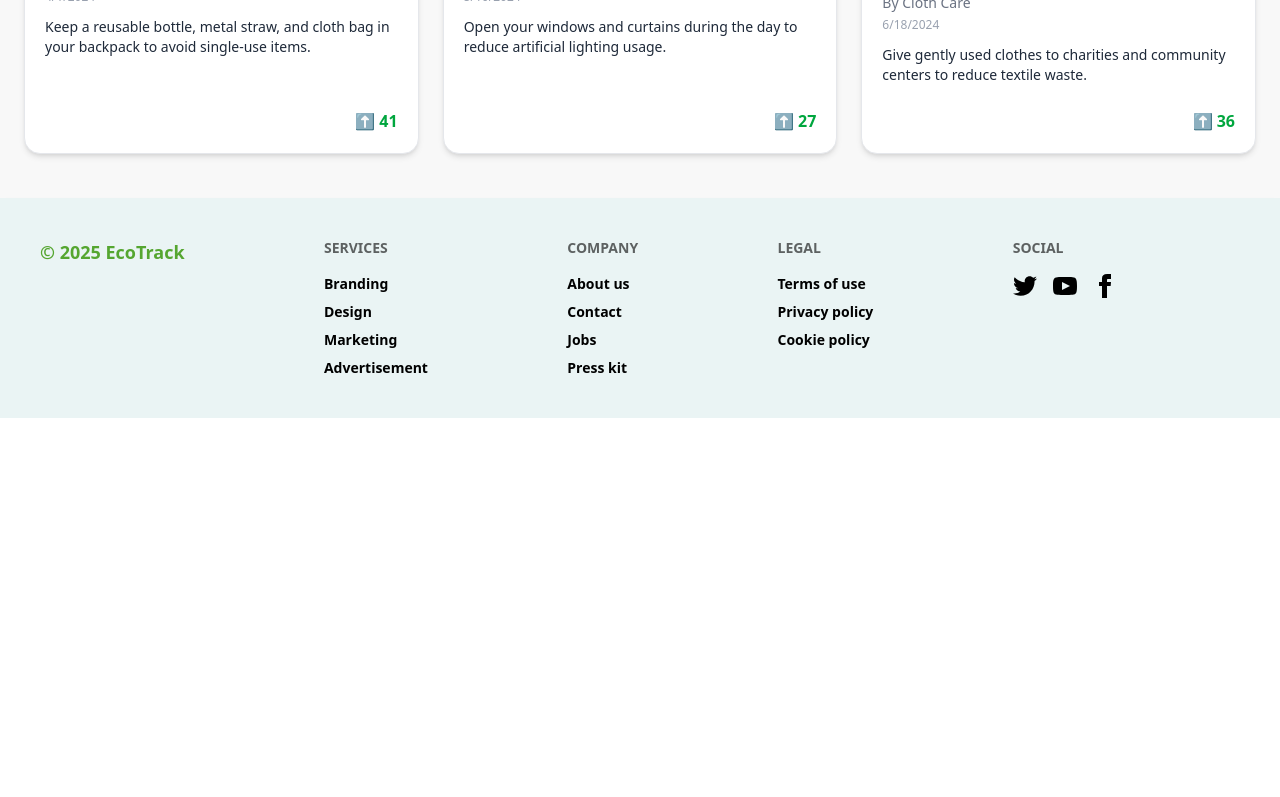
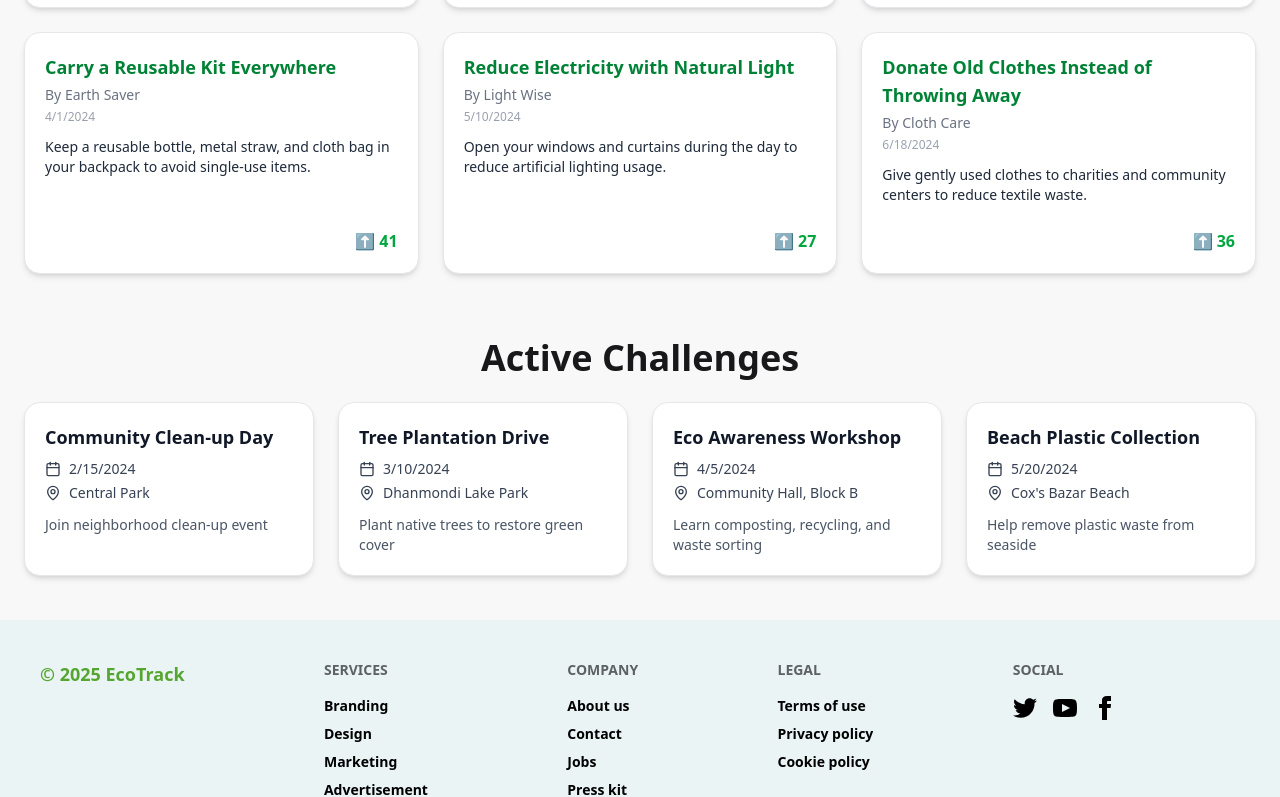
Before and after one commit to Md-Shahed-Chowdhury/A10-EcoTrack-Clientside, a React (Vite) app: page / in a window 1280 px wide. Shown: the part 2145-2942 px from the top of the page. Before the commit the page ends 2563 px from the top, so only its background shows below. Built offline with nearby package versions, Linux system fonts and the light colour scheme; no server answers.

Commit message:
9.upcoming events added

```diff
--- a/package.json
+++ b/package.json
@@ -12,6 +12,7 @@
   "dependencies": {
     "@tailwindcss/vite": "^4.1.17",
     "firebase": "^12.6.0",
+    "lucide-react": "^0.555.0",
     "react": "^19.2.0",
     "react-dom": "^19.2.0",
     "react-icons": "^5.5.0",
--- /dev/null
+++ b/public/events.json
@@ -0,0 +1,56 @@
+[
+  {
+    "title": "Community Clean-up Day",
+    "description": "Join neighborhood clean-up event",
+    "date": "2024-02-15T09:00:00Z",
+    "location": "Central Park",
+    "organizer": "user@example.com",
+    "maxParticipants": 50,
+    "currentParticipants": 35
+  },
+  {
+    "title": "Tree Plantation Drive",
+    "description": "Plant native trees to restore green cover",
+    "date": "2024-03-10T07:30:00Z",
+    "location": "Dhanmondi Lake Park",
+    "organizer": "greenclub@ecotrack.com",
+    "maxParticipants": 100,
+    "currentParticipants": 72
+  },
+  {
+    "title": "Eco Awareness Workshop",
+    "description": "Learn composting, recycling, and waste sorting",
+    "date": "2024-04-05T10:00:00Z",
+    "location": "Community Hall, Block B",
+    "organizer": "ecoteam@example.com",
+    "maxParticipants": 40,
+    "currentParticipants": 28
+  },
+  {
+    "title": "Beach Plastic Collection",
+    "description": "Help remove plastic waste from seaside",
+    "date": "2024-05-20T06:45:00Z",
+    "location": "Cox's Bazar Beach",
+    "organizer": "oceanclub@ecotrack.com",
+    "maxParticipants": 120,
+    "currentParticipants": 89
+  },
+  {
+    "title": "Zero-Waste Cooking Workshop",
+    "description": "Learn how to cook meals without generating waste",
+    "date": "2024-06-12T11:00:00Z",
+    "location": "Green Kitchen Studio",
+    "organizer": "chefeco@example.com",
+    "maxParticipants": 25,
+    "currentParticipants": 19
+  },
+  {
+    "title": "Urban Gardening Meet-up",
+    "description": "Discuss terrace gardening, soil mix, and sustainability tips",
+    "date": "2024-07-08T09:30:00Z",
+    "location": "Rooftop Garden Center",
+    "organizer": "urbangrow@ecotrack.com",
+    "maxParticipants": 60,
+    "currentParticipants": 44
+  }
+]
--- a/src/components/ActiveChallenges.jsx
+++ b/src/components/ActiveChallenges.jsx
@@ -1,6 +1,10 @@
 import React, { useEffect, useState } from "react";
 import { NavLink } from "react-router";
 
+const handleViewChallenge = () => {
+  // Logic to view challenge details
+  console.log("View Challenge button clicked");
+}
 const ActiveChallenges = () => {
   const [sliderChallenges, setSliderChallenges] = useState([]);
   useEffect(() => {
@@ -32,6 +36,7 @@ const ActiveChallenges = () => {
               Impact: {item.impactMetric}
             </p>
           </div>
+          <button onClick={handleViewChallenge} className="btn bg-base-300 hover:scale-110 ml-5 mb-5 transition duration-100" >View details</button>
         </div>
       ))}
     </div>
--- /dev/null
+++ b/src/components/UpcomingEvents.jsx
@@ -0,0 +1,52 @@
+import React, { useEffect, useState } from "react";
+import { Calendar, MapPin } from "lucide-react";
+
+const formatDate = (dateString) => {
+  const date = new Date(dateString);
+  return date.toLocaleDateString();
+};
+const UpcomingEvents = () => {
+  const [upcoming, setUpcoming] = useState([]);
+  useEffect(() => {
+    fetch("/events.json")
+      .then((res) => res.json())
+      .then((data) => {
+        data = data
+          .sort((a, b) => new Date(a.date) - new Date(b.date))
+          .slice(0, 4);
+        setUpcoming([...data]);
+      });
+  }, []);
+
+  return (
+    <div className="flex flex-col justify-center items-center">
+      <h2 className=" text-3xl md:text-4xl font-bold">Active Challenges</h2>
+      <div className="grid grid-cols-1 md:grid-cols-2 lg:grid-cols-4 gap-6 p-6">
+        {upcoming.map((event, index) => (
+          <div
+            key={index}
+            className="bg-white shadow-md p-5 rounded-2xl border border-gray-200 hover:shadow-lg transition"
+          >
+            <h3 className="text-lg font-semibold text-gray-900 mb-2">
+              {event.title}
+            </h3>
+
+            <div className="flex items-center gap-2 text-gray-700 text-sm mb-1">
+              <Calendar size={16} />
+              {formatDate(event.date)}
+            </div>
+
+            <div className="flex items-center gap-2 text-gray-700 text-sm mb-3">
+              <MapPin size={16} />
+              {event.location}
+            </div>
+
+            <p className="text-gray-600 text-sm">{event.description}</p>
+          </div>
+        ))}
+      </div>
+    </div>
+  );
+};
+
+export default UpcomingEvents;
--- a/src/pages/Home.jsx
+++ b/src/pages/Home.jsx
@@ -3,6 +3,7 @@ import Slider from '../components/slider/Slider';
 import Statistics from '../components/Statistics';
 import ActiveChallenges from '../components/ActiveChallenges';
 import Tips from '../components/Tips';
+import UpcomingEvents from '../components/UpcomingEvents';
 
 const Home = () => {
     return (
@@ -11,6 +12,7 @@ const Home = () => {
             <Statistics></Statistics>
             <ActiveChallenges></ActiveChallenges>
             <Tips></Tips>
+            <UpcomingEvents></UpcomingEvents>
         </div>
     );
 };
```
Also changed, not shown: 1 other file (tests, documents, lock files or other folders).
